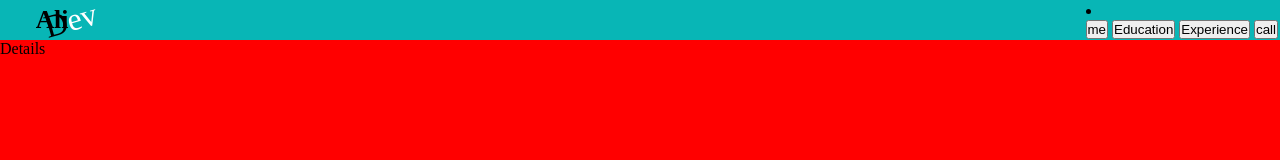
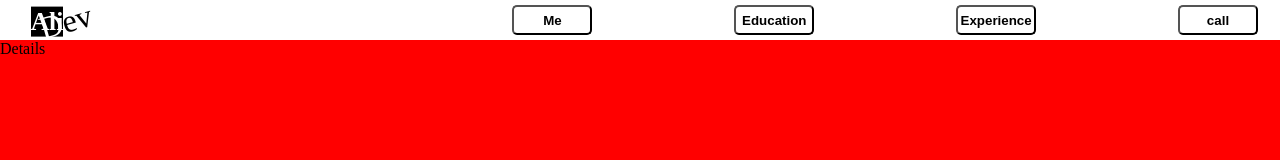
Before and after one commit to alikulaOwen/practice, a plain HTML site: page index.html in a window 1280 px wide. Drawn offline with Linux system fonts and the light colour scheme.

Commit message:
Finished design of my app nav

```diff
--- a/index.html
+++ b/index.html
@@ -16,24 +16,32 @@
     </div>
 
     <!-- nav elements -->
-    <div class="">
-      <li>
-        <ul>
+
+      <ul class="navitems">
+        <li class="nav-item">
             <button type="button">
-                <p>me</p>
+                <p>Me</p>
             </button>
+        </li>
+        <li class="nav-item">
             <button type="button">
                 <p>Education</p>
             </button>
+        </li>
+        <li class="nav-item">
             <button type="button">
                 <p>Experience</p>
             </button>
-            <button type="button">
+        </li>
+          <li class="nav-item">
+            <button type="button" onclick="">
                 <p>call</p>
             </button>
+          </li>
+
+
         </ul>
-      </li>
-    </div>
+
 </nav>
 <main class="app-body">
  Details
--- a/styles.css
+++ b/styles.css
@@ -10,7 +10,7 @@ body{
 }
 
 .nav-container{
-    background-color: rgb(8, 182, 182);
+    background-color: white;
     height: 40px;
     width: 100%;
     padding: 2px;
@@ -28,19 +28,22 @@ body{
 .logo{
     display: inline-flex;
     width: 100px;
-    height: 30px;
+    height: 32px;
     justify-content: center;
     align-items: center;
     position: relative;
+    animation: logomotion 8s ease-in-out infinite;
 }
 .logo-left{
    position: static;
    font-size: 1.6rem;
    font-weight: 700;
+   background-color: black;
+    color: white;
 
 }
 .logo-right{
-    color: white;
+    color: black;
     right: 5px;
     rotate: -16deg;
     position: absolute;
@@ -49,6 +52,80 @@ body{
 
 }
 .logo-right span {
-    color: black;
+    color: white;
 
 }
+ .navitems{
+    display: flex;
+    justify-content: space-between;
+    align-items: center;
+    width: 60%;
+    margin-right: 10px;
+    list-style: none;
+    text-transform: uppercase;
+    text-decoration: none;
+    cursor: pointer;
+    position: relative;
+    z-index: 1;
+    //transition: all 0.3s ease-in-out;
+    animation: slideIn 1.2s ease-in-out;
+ }
+.nav-item{
+    color: white;
+    padding: 0 10px;
+}
+.nav-item button{
+    background-color: transparent;
+    font-size: 1 rem;
+    font-weight: 700;
+    cursor: pointer;
+    z-index: 1;
+    width: 80px;
+    height: 30px;
+    border-radius: 5px;
+}
+.nav-item button:hover{
+    color: black;
+    background-color: gray;
+    border-radius: 5px;
+    animation: bouncyButton 0.5s ease-in-out infinite;
+}
+
+@keyframes logomotion{
+    0%{
+        transform: translateX(10%);
+    }
+    25%{
+        transform: translateY(-10%);
+    }
+    50%{
+        transform: translateX(-10%);
+    }
+    75%{
+        transform: translateY(10%);
+    }
+    100%{
+        transform: translateX(10%);
+    }
+}
+
+@keyframes bouncyButton {
+    0%{
+        transform: scale(1);
+    }
+    50%{
+        transform: scale(1.2);
+    }
+    100%{
+        transform: scale(1);
+    }
+}
+
+@keyframes slideIn {
+    0%{
+        transform: translateX(100%);
+    }
+    100%{
+        transform: translateX(0%);
+    }
+}
```
Also changed, not shown: js/script.js (+1 -7 lines).
